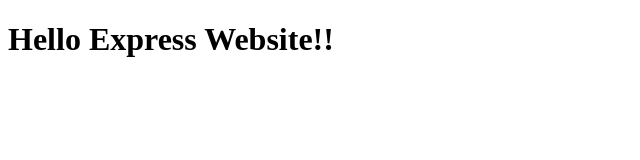
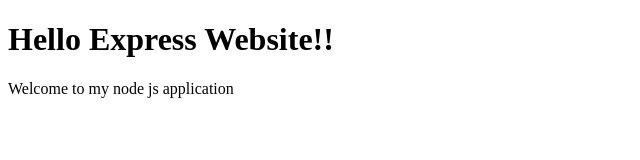
Before and after one commit to vijaychhuttani/node-web-app, a website: page public/index.html in a window 1280 px wide. Shown: the whole page, without its empty margins (0-640 px from the left). Drawn offline with Linux system fonts and the light colour scheme.

Commit message:
Added welcome message to index page

```diff
--- a/public/index.html
+++ b/public/index.html
@@ -7,6 +7,7 @@
 	</head>
 	<body>
 		<h1> Hello Express Website!!</h1>
+		<p> Welcome to my node js application </p>
 	</body>
 
 </html>
```
